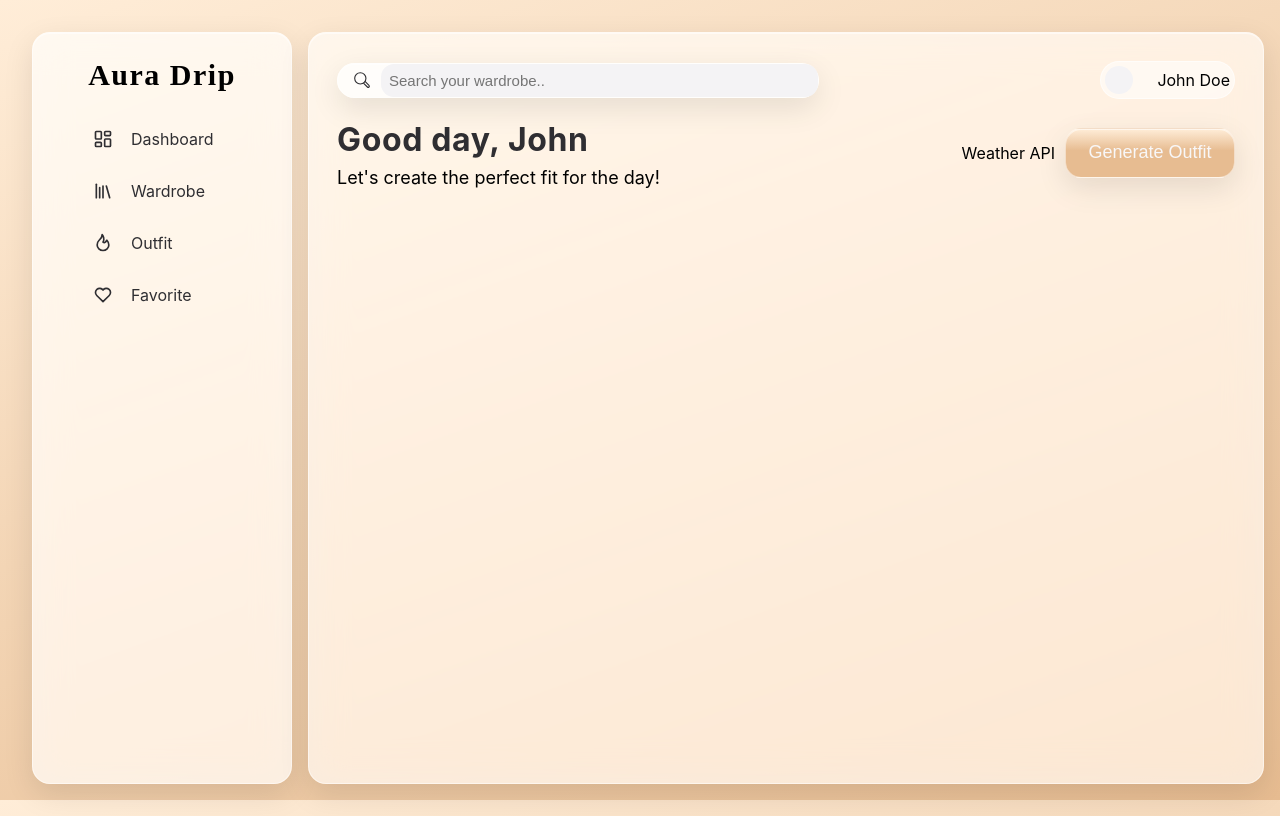
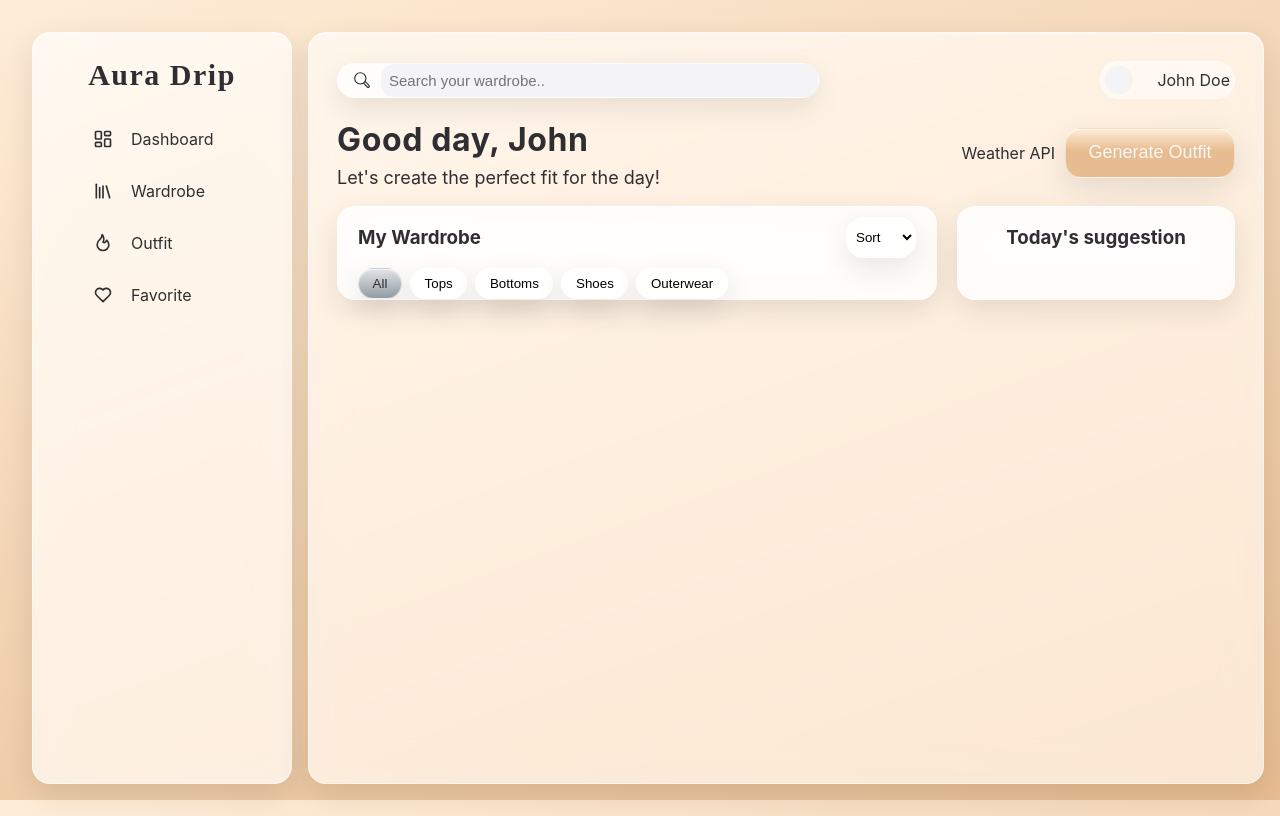
Before and after one commit to RjGutierrezz/Aura-Drip, a React (Vite) app in the folder frontend/: page /dashboard in a window 1280 px wide. Built offline with nearby package versions, Linux system fonts and the light colour scheme; a web font is replaced by a local one.

Commit message:
wardrobe category added with active function

```diff
--- /dev/null
+++ b/frontend/src/components/CategoryCard.tsx
@@ -0,0 +1,23 @@
+type CategoryCardProps = {
+	name: string;
+	isActive: boolean;
+	onClick: () => void;
+};
+
+const CategoryCard = ({ name, isActive, onClick }: CategoryCardProps) => {
+	return (
+		<div>
+			<article className="category-card">
+				<button
+					type="button"
+					className={isActive ? "category-btn active glass-panel" : "category-btn glass-panel"}
+          onClick={onClick}
+				>
+					{name}
+				</button>
+			</article>
+		</div>
+	);
+};
+
+export default CategoryCard;
--- /dev/null
+++ b/frontend/src/components/WardrobeCategories.tsx
@@ -0,0 +1,22 @@
+import { useState } from "react";
+import { wardrobeCategories } from "../constants";
+import CategoryCard from "./CategoryCard";
+
+const WardrobeCategories = () => {
+	const [activeCategory, setActiveCategory] = useState("All");
+
+	return (
+		<section className="category-grid">
+			{wardrobeCategories.map((category) => (
+				<CategoryCard
+					key={category.id}
+					name={category.name}
+					isActive={activeCategory === category.name}
+					onClick={() => setActiveCategory(category.name)}
+				/>
+			))}
+		</section>
+	);
+};
+
+export default WardrobeCategories;
--- a/frontend/src/components/pages/Dashboard.tsx
+++ b/frontend/src/components/pages/Dashboard.tsx
@@ -4,6 +4,7 @@
 import MagnifierIcon from "../icons/magnifier-icon"
 import type { AnimatedIconHandle } from "../icons/types"
 import { useRef } from "react"
+import WardrobeCategories from "../WardrobeCategories";
 
 const Dashboard = () => {
   const searchIconRef = useRef<AnimatedIconHandle | null> (null)
@@ -50,6 +51,29 @@ const Dashboard = () => {
 
         <div className="dashboard-main-content">
           {/* add wardrobe quick preview / todays suggestion */}
+          <div className="wardrobe-container glass-panel">
+            <div className="wardrobe-header">
+              {/* Title and Sort option here */}
+              <h3>My Wardrobe</h3>
+              <select className="sort-wardrobe glass-panel" name="sort" id="sort">
+                <option value="default">Sort</option>
+                <option value="name-asc">(A-Z)</option>
+                <option value="name-dec">(Z-A)</option>
+              </select>
+            </div>
+            <div className="wardrobe-categories">
+              {/* clothes categories here */}
+              <WardrobeCategories/>
+            </div>
+            <div className="wardrobe-main-content">
+              {/* clothes preview */}
+
+            </div>
+          </div>
+          <div className="suggestion-container glass-panel">
+            <h3>Today's suggestion</h3>
+
+          </div>
         </div>
 
         <div className="dashboard-footer">
--- a/frontend/src/constants/index.ts
+++ b/frontend/src/constants/index.ts
@@ -9,6 +9,11 @@ export type SidebarLinkType = {
   name: string
   href: string
   icon: ComponentType<{ size?: number; className?: string}>
+}
+
+export type Category = {
+  id: string
+  name: string
 }
 
 export const sidebarLinks: SidebarLinkType[] = [
@@ -32,5 +37,12 @@ export const sidebarLinks: SidebarLinkType[] = [
     href: "/favorite",
     icon: Favorite,
   },
+]
 
+export const wardrobeCategories: Category[] = [
+  {id: "All", name : "All"},
+  {id: "Tops", name : "Tops"},
+  {id: "Bottoms", name : "Bottoms"},
+  {id: "Shoes", name : "Shoes"},
+  {id: "Outerwear", name : "Outerwear"},
 ]
--- a/frontend/src/index.css
+++ b/frontend/src/index.css
@@ -18,6 +18,7 @@ html, body, #root {
   height: 100%;
   font-family: -apple-system, BlinkMacSystemFont, "SF Pro Display", "SF Pro Text", "Segoe UI", sans-serif;
   box-sizing: border-box;
+  color: var(--text);
 }
 
 
@@ -132,7 +133,6 @@ body {
   display: flex;
   align-items: center;
   justify-content: space-between;
-  gap: 1rem;
 }
 
 .search-container {
@@ -220,3 +220,52 @@ body {
   color: var(--bg-color);
   border-radius: 16px;
 }
+
+/* wardrobe content css */
+.dashboard-main-content {
+  display: grid;
+  grid-template-columns: 600px 1fr;
+  justify-content: space-between;
+  gap: 20px;
+
+}
+
+.sort-wardrobe {
+  padding: 5px;
+  width: 70px;
+  margin-top: 10px;
+  margin-bottom: 10px;
+}
+
+.wardrobe-header {
+  display: flex;
+  justify-content: space-between;
+}
+
+.wardrobe-container {
+  padding-left: 20px;
+  padding-right: 20px;
+}
+
+.suggestion-container {
+  display: flex;
+  justify-content: center;
+}
+
+.category-grid {
+  display: flex;
+  flex-wrap: wrap;
+  gap: 0.5rem;
+}
+
+.category-btn {
+
+  padding: 0.45rem 0.85rem;
+  cursor: pointer;
+}
+
+.category-btn.active {
+  background: linear-gradient(180deg, #e1e4e8 0%, #939ca3 100%);
+  color: var(--text);
+  /* background: var(--search); */
+}
```
